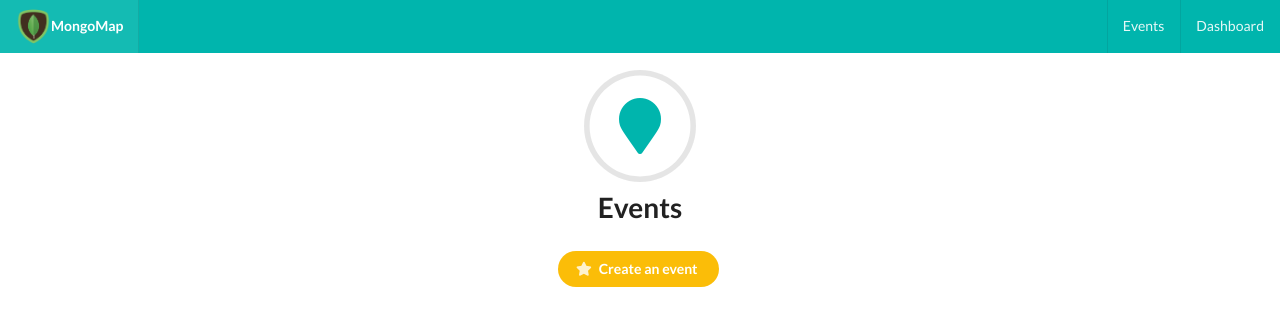
After one commit to LPCISIIE/MongoMap, a PHP site: template src/App/Resources/views/Event/search.twig in a window 1280 px wide. The commit adds this page. Shown: the top 326 px of the page. Run offline with PHP 8.4, Linux system fonts and the light colour scheme; the template is opened without the code that fills it, so the values that code supplies are empty; some libraries are stand-ins or nearby versions.

Commit message:
Added a button to search events

```diff
--- a/src/App/Resources/views/Event/get.twig
+++ b/src/App/Resources/views/Event/get.twig
@@ -11,6 +11,11 @@
         <a href="{{ path_for('add_event') }}" class="ui circular yellow button">
             <i class="star icon"></i> Create an event
         </a>
+        {% if events is not empty %}
+            <a href="" class="ui circular teal button">
+                <i class="search icon"></i> I am looking for an event
+            </a>
+        {% endif %}
     </h2>
 
     <div class="ui cards">
--- /dev/null
+++ b/src/App/Resources/views/Event/search.twig
@@ -0,0 +1,57 @@
+{% extends 'layout.twig' %}
+
+{% block body %}
+
+    <div class="ui container">
+        <h1 class="ui center aligned icon header">
+            <i class="circular marker teal icon"></i>
+            Events
+        </h1>
+        <h2 class="ui center aligned header">
+            <a href="{{ path_for('add_event') }}" class="ui circular yellow button">
+                <i class="star icon"></i> Create an event
+            </a>
+            {% if events is not empty %}
+                <a href="" class="ui circular teal button">
+                    <i class="search icon"></i> I am looking for an event
+                </a>
+            {% endif %}
+        </h2>
+
+        <div class="ui cards">
+            {% for event in events %}
+                <div class="ui teal card">
+                    <div class="content">
+                        <a href="{{ path_for('get_event', {'id': event._id}) }}" class="header">{{ event.name }}</a>
+                        <div class="description">
+                            <p>{{ event.description }}</p>
+                        </div>
+                    </div>
+                    <div class="extra content">
+                        <div>
+                        <span class="right floated">
+                            {{ mongo.dateTime(event.begins_at)|date('d/m/Y') }} at {{ mongo.dateTime(event.begins_at)|date('H:i') }}
+                        </span>
+                            <span>Start</span>
+                        </div>
+                        <div>
+                        <span class="right floated">
+                            {{ mongo.dateTime(event.ends_at)|date('d/m/Y') }} at {{ mongo.dateTime(event.ends_at)|date('H:i') }}
+                        </span>
+                            <span>End</span>
+                        </div>
+                    </div>
+                    <div class="extra content">
+                        <a href="{{ path_for('edit_event', {'id': event._id}) }}" class="left floated">
+                            <i class="edit icon"></i> Edit
+                        </a>
+                        <a href="{{ path_for('delete_event', {'id': event._id}) }}" class="right floated">
+                            Delete <i class="remove icon"></i>
+                        </a>
+                    </div>
+                </div>
+            {% endfor %}
+        </div>
+    </div>
+
+{% endblock %}
```
